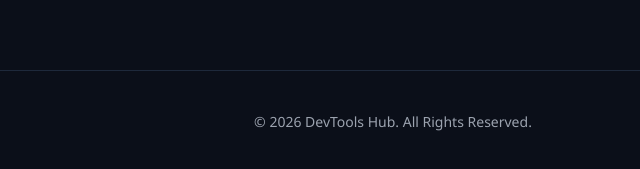
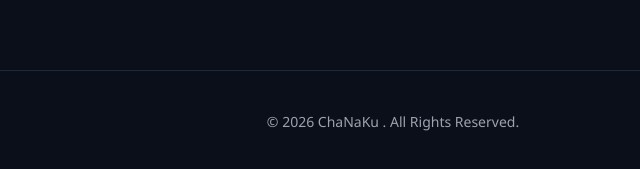
Before and after one commit to ChaNaKu-2k-ui/new, a plain HTML site: page referral.html in a window 1280 px wide. Shown: the part 2178-2347 px from the top of the page, 247-887 px from the left. Drawn offline with Linux system fonts and the light colour scheme.

Commit message:
Update referral.html

```diff
--- a/referral.html
+++ b/referral.html
@@ -3,7 +3,7 @@
 <head>
     <meta charset="UTF-8">
     <meta name="viewport" content="width=device-width, initial-scale=1.0">
-    <title>Premium Partner Earnings - DevTools Hub</title>
+    <title>Premium Partner Earnings - ChaNaKu</title>
     <link rel="stylesheet" href="style.css">
 
     <!-- 🛑 MONETAG AD CODE -->
@@ -131,7 +131,7 @@
     </div>
 
     <footer>
-        &copy; 2026 DevTools Hub. All Rights Reserved.
+        &copy; 2026 ChaNaKu . All Rights Reserved.
     </footer>
 
 </body>
```
